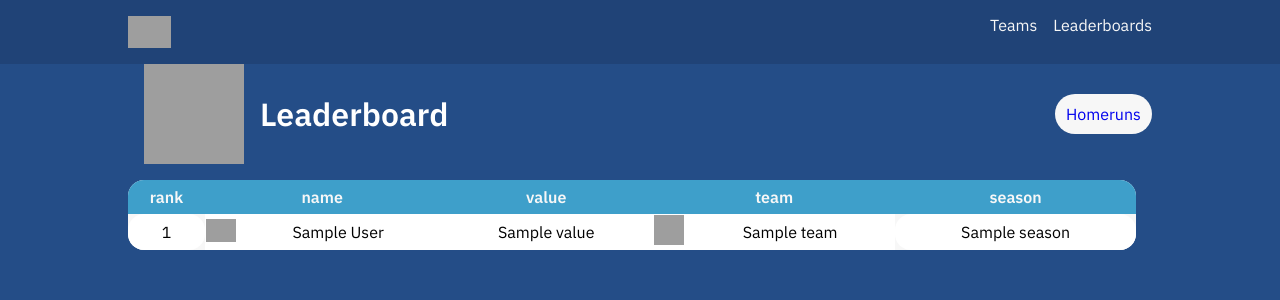
After one commit to shaishav007/Baseball-Stats, a Django app: page /homebase/overview/leaderboard/ in a window 1280 px wide. The commit adds this page. Shown: the top 300 px of the page. Run offline with Django 4.2, Linux system fonts and the light colour scheme; tables that the repository leaves empty hold one stand-in row (values such as "Sample post"); a database or web service that is not in the repository returns one stand-in record (values such as "Sample title"); data that the repository does not hold is empty; grey boxes are pictures that could not be loaded.

Commit message:
leaderboards

```diff
--- /dev/null
+++ b/homebase/static/partials/_leaderboard.scss
@@ -0,0 +1,14 @@
+.leaderTable{
+    width: 100%;
+    background: $offset;
+    border-collapse: collapse;
+    border-radius:1rem;
+    margin: 1rem 1rem 0 0;
+    padding:1rem;
+    border:none;
+    text-align: center;
+    border-spacing: 10px;
+}
+h1{
+    margin-left:1rem;
+}
--- a/homebase/static/partials/_mainLayout.scss
+++ b/homebase/static/partials/_mainLayout.scss
@@ -155,6 +155,7 @@ nav{
 
             &:hover{
                 border-top: 0.2rem solid white;
+                font-weight: bold;
             }
             img{
                 height: 100%;
--- a/homebase/static/partials/_playerExpandedView.scss
+++ b/homebase/static/partials/_playerExpandedView.scss
@@ -13,6 +13,10 @@
 .teamImageContainer{
     width: 1rem;
     height: 1rem;
+}
+
+.upperRow{
+    flex-wrap:wrap;
 }
 
 h1{
--- a/homebase/static/styles.css
+++ b/homebase/static/styles.css
@@ -378,6 +378,7 @@ nav ul a {
 }
 nav ul a:hover {
   border-top: 0.2rem solid white;
+  font-weight: bold;
 }
 nav ul a img {
   height: 100%;
@@ -488,6 +489,10 @@ h2 {
   height: 1rem;
 }
 
+.upperRow {
+  flex-wrap: wrap;
+}
+
 h1 {
   padding: 0;
   margin: 0;
@@ -519,4 +524,20 @@ h2 a {
   background: transparent;
   color: #F7F7F7;
   padding: 0.5rem;
+}
+
+.leaderTable {
+  width: 100%;
+  background: #F7F7F7;
+  border-collapse: collapse;
+  border-radius: 1rem;
+  margin: 1rem 1rem 0 0;
+  padding: 1rem;
+  border: none;
+  text-align: center;
+  border-spacing: 10px;
+}
+
+h1 {
+  margin-left: 1rem;
 }/*# sourceMappingURL=styles.css.map */
--- a/homebase/static/styles.scss
+++ b/homebase/static/styles.scss
@@ -2,3 +2,4 @@
 @import './partials/mainLayout';
 @import './partials/teamExpandedView';
 @import './partials/playerExpandedView';
+@import './partials/leaderboard';
--- a/homebase/templates/index.html
+++ b/homebase/templates/index.html
@@ -25,7 +25,7 @@
                 <ul>
                     <li><a href="/homebase/overview"><img src="{%static 'assets/homebase-logo.png' %}" alt="navigate to homebase"></a></li>
                     <li><a href="#">Teams</a></li>
-                    <li><a href="#">Leaderboards</a></li>
+                    <li><a href="/homebase/overview/leaderboard/">Leaderboards</a></li>
                 </ul>
             </div>
         </nav>
--- /dev/null
+++ b/homebase/templates/leaderBoard.html
@@ -0,0 +1,80 @@
+{% load static %}
+<!DOCTYPE html>
+<html lang="en">
+
+<head>
+    <meta charset="UTF-8">
+    <meta http-equiv="X-UA-Compatible" content="IE=edge">
+    <meta name="viewport" content="width=device-width, initial-scale=1.0">
+    <title>Document</title>
+    <!-- fonts -->
+    <link rel="preconnect" href="https://fonts.googleapis.com">
+    <link rel="preconnect" href="https://fonts.gstatic.com" crossorigin>
+    <link href="https://fonts.googleapis.com/css2?family=IBM+Plex+Sans:wght@400;600&display=swap" rel="stylesheet">
+
+    <link rel="stylesheet" href="{%static 'styles.css' %}">
+    <script src="{%static 'app.js'%}"></script>
+</head>
+<body>
+    <!-- so there's gonna be no console.log data -->
+    <header>
+        <nav>
+            <div class="wrapper">
+                <!-- the nav menu and the logo should be here -->
+
+                <ul>
+                    <li><a href="/homebase/overview"><img src="{%static 'assets/homebase-logo.png' %}" alt="navigate to homebase"></a></li>
+                    <li><a href="/homebase/overview">Teams</a></li>
+                    <li><a href="#">Leaderboards</a></li>
+                </ul>
+            </div>
+        </nav>
+    </header>
+    <main>
+        <div class="wrapper">
+            <div class="upperRow">
+                <div class="logoContainer">
+                    <img src="{% static 'assets/homebase-icon.png'%}" alt="homebase logo">
+                </div>
+
+                <div class="teamHeader">
+                    <h1>Leaderboard</h1>
+                </div>
+                <div class="pill">
+                    <ul>
+                        <li><a href="/homebase/overview/team-{{teamId}}/hitters/" class="hittersLink {% if mode == 'hitters'%}
+                            currentMode
+                            {% endif %}
+                            ">Homeruns</a></li>
+
+                    </ul>
+                </div>
+                <table class="leaderTable">
+                    <tr class="headerRow">
+                        <th>rank</th>
+                        <th colspan="2">name</th>
+                        <th>value</th>
+                        <th colspan="2">team</th>
+                        <th>season</th>
+                    </tr>
+                    {%for leader in leaders %}
+                        <tr>
+                            <td>{{leader.rank}}</td>
+                            <td class="playerImageContainer"><img src="https://content.mlb.com/images/headshots/current/60x60/{{leader.personId}}.png" alt="{{player.name}}"></td>
+                            <td >{{leader.person}}</td>
+                            <td>{{leader.value}}</td>
+                            <td class="teamLogo"><img src="https://www.mlbstatic.com/team-logos/{{leader.teamId}}.svg" alt="{{team.name}} logo"></td>
+                            <td >{{leader.team}}</td>
+                            <td>{{leader.season}}</td>
+                        </tr>
+                    {% endfor %}
+                </table>
+            </div>
+
+        </div>
+    </main>
+    <footer>
+
+    </footer>
+</body>
+</html>
--- a/homebase/templates/player.html
+++ b/homebase/templates/player.html
@@ -22,7 +22,7 @@
                 <ul>
                     <li><a href="/homebase/overview"><img src="{%static 'assets/homebase-logo.png' %}" alt="navigate to homebase"></a></li>
                     <li><a href="/homebase/overview">Teams</a></li>
-                    <li><a href="#">Leaderboards</a></li>
+                    <li><a href="/homebase/overview/leaderboard/">Leaderboards</a></li>
                 </ul>
             </div>
         </nav>
--- a/homebase/templates/team.html
+++ b/homebase/templates/team.html
@@ -22,7 +22,7 @@
                 <ul>
                     <li><a href="/homebase/overview"><img src="{%static 'assets/homebase-logo.png' %}" alt="navigate to homebase"></a></li>
                     <li><a href="/homebase/overview">Teams</a></li>
-                    <li><a href="#">Leaderboards</a></li>
+                    <li><a href="/homebase/overview/leaderboard/">Leaderboards</a></li>
                 </ul>
             </div>
         </nav>
--- a/homebase/urls.py
+++ b/homebase/urls.py
@@ -11,5 +11,5 @@ urlpatterns = [
     path('overview/team-<int:teamId>/pitchers/',views.loadTeamView),
     path('overview/team-<int:teamId>/player-<int:playerId>/',views.YearlyStatsView),
     path('overview/team-<int:teamId>/',views.loadTeamView),
-
+    path('overview/leaderboard/',views.setLeaderBoard)
 ]
--- a/homebase/views.py
+++ b/homebase/views.py
@@ -72,11 +72,6 @@ def loadTeamView(request,teamId):
     hitters=[]     #hitters
     pitchers=[]    #pitchers
     playerInfoUrl = "https://statsapi.mlb.com/api/v1/teams/"+str(teamId)+"/roster/Active?hydrate=person(stats(type=season))"
-
-
-
-
-
 
     league_dict,team_dict = utils.getLeagueDict()
 
@@ -275,3 +270,30 @@ def YearlyStatsView(request,teamId,playerId):
     context['stats']=ybyStats if len(ybyStats)>0 else "stats not available"
 
     return render(request, 'player.html',context)
+
+
+def setLeaderBoard(request):
+
+    leaderBoardUrl="https://statsapi.mlb.com/api/v1/stats/leaders?leaderCategories=homeRuns"
+
+    leaderBoardResults = requests.get(leaderBoardUrl).json()
+    leaders = leaderBoardResults['leagueLeaders'][0]['leaders']
+
+    leaderData=[]
+    for leader in leaders:
+        entry={
+        "rank" : leader['rank'],
+        "value" : leader['value'],
+        "team" : leader['team']['name'],
+        "teamId" : leader['team']['id'],
+        "person" : leader['person']['fullName'],
+        "personId"  : leader['person']['id'],
+        "season" : leader['season']
+        }
+        leaderData.append(entry)
+
+
+    context={
+        "leaders":leaderData
+    }
+    return render(request,'leaderBoard.html',context)
```
Also changed, not shown: 1 other file.
